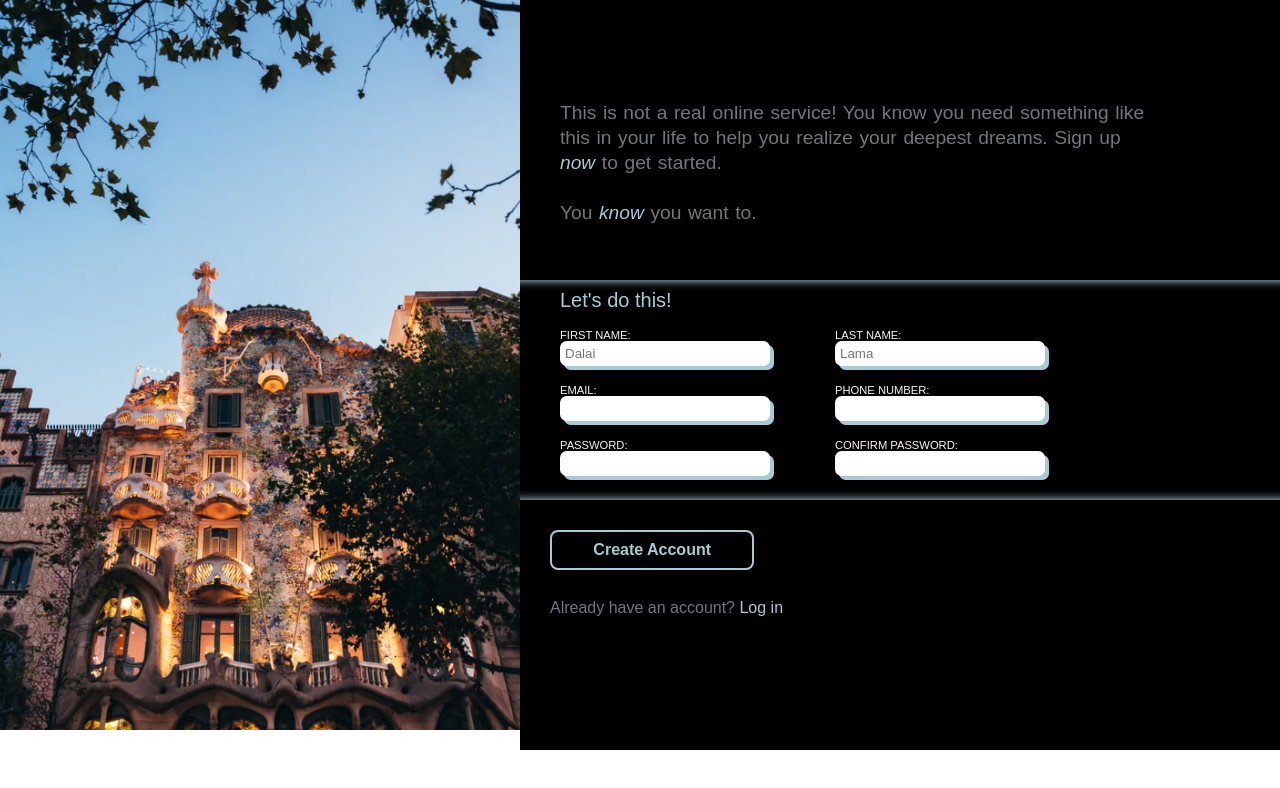
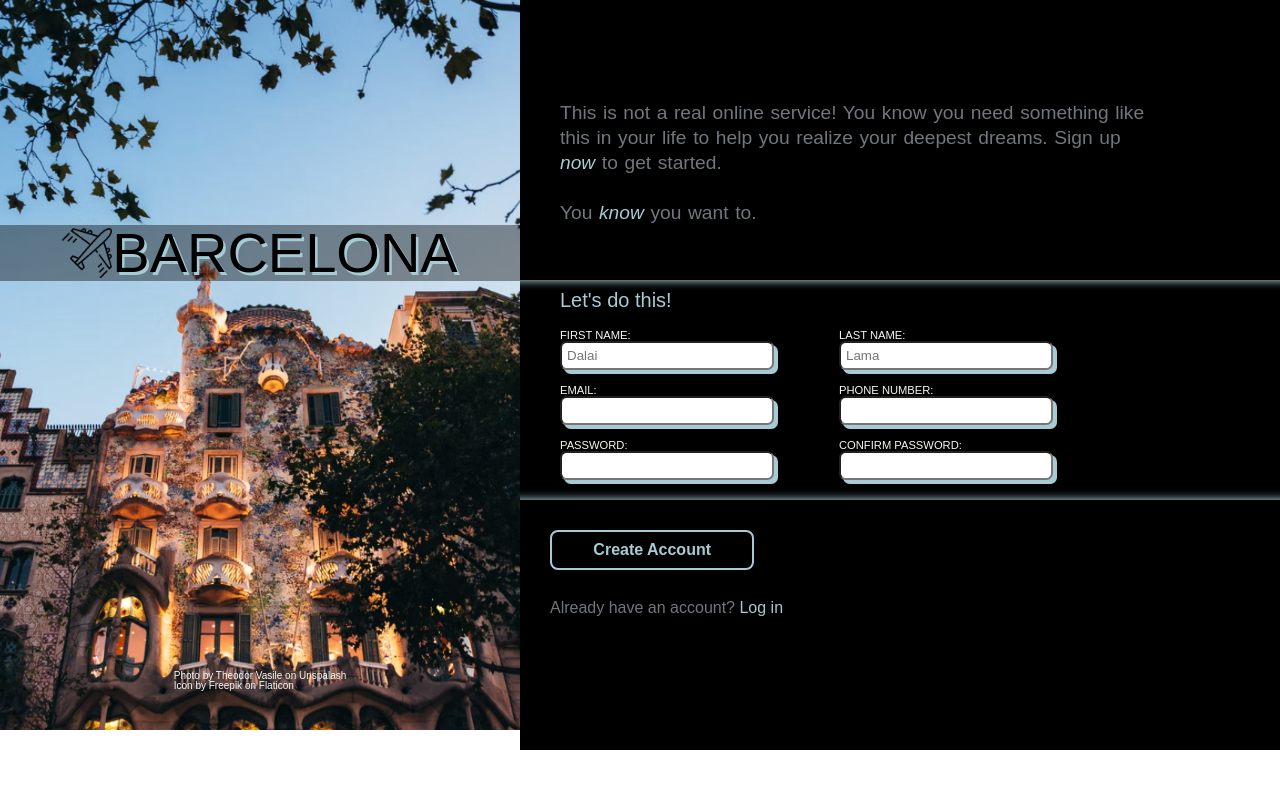
Before and after one commit to sophlanz/sign-up-form, a plain HTML site: page index.html in a window 1280 px wide. Drawn offline with Linux system fonts and the light colour scheme; a web font is replaced by a local one.

Commit message:
added a banner with an icon and title. Added citations for the icon and image. Added a hover effect on the create account button

```diff
--- a/index.html
+++ b/index.html
@@ -13,7 +13,15 @@
 </head>
 <body>
     <div class = container>
-        <div class = "foto"> </div>
+        <div class = "foto">
+            <div id="banner">
+                <img  src = "images/airplane.png"> <h1>BARCELONA</h1>
+            </div>
+            <div id="citation">
+                <a href = "https://unsplash.com/@theodorrr" >Photo by Theodor Vasile on Unspalash</a>
+                <a href="https://www.flaticon.com/free-icons/plane">Icon by Freepik on Flaticon</a>
+            </div>
+        </div>
         <div class = "signup">
             <div class = "top">
                 <p>This is not a real online service! You know you need something like this in your life
@@ -24,7 +32,7 @@
                 </p>
             </div>
             <div class = "middle">
-                <h1>Let's do this!</h1>
+                <h2>Let's do this!</h2>
             <div id= "signupForm">
                 <form action = "" method = "POST" id="formInfo" >
                     <div id = "user_info">
--- a/index.js
+++ b/index.js
@@ -1,4 +1,5 @@
  document.getElementById('passwordConfirm').addEventListener('change', passwordMatch);
+ document.getElementById('password').addEventListener('change', passwordMatch);
  function passwordMatch () {
     const password = document.getElementById("password");
     const passwordConfirm = document.getElementById("passwordConfirm");
--- a/style.css
+++ b/style.css
@@ -56,10 +56,15 @@ body {
 .foto {
     background-image: url("images/bcn.png");
     background-repeat: no-repeat;
-    background-size: cover;
+    background-size:cover;
     overflow:hidden;
     height:730px;
     width:1200px;
+    object-fit:contain;
+
+
+
+
 
 
 }
@@ -122,7 +127,7 @@ body {
     flex-wrap:wrap;
     column-gap:65px;
 }
-h1{
+h2{
     font-size:20px;
     margin-bottom:10px;
     color:#a7cbd5
@@ -131,12 +136,12 @@ input {
     width:200px;
     border-radius:.5em;
     padding:5px;
-    border:0;
     box-shadow: 4px 4px #a7cbd5;
 }
 
 input:invalid {
     border-color:red;
+
 }
 input:focus {
     border-color:#a7cbd5;
@@ -159,6 +164,47 @@ button {
     margin-bottom:30px;
     border: 2px solid #a7cbd5
 }
+button:hover {
+    background-color: #a7cbd5;
+    color:black;
+
+}
 p {
     color:#71777d
 }
+#banner {
+    background-color:rgba(0, 0, 0, 0.4);
+    display:flex;
+    align-items:center;
+    justify-content:center;
+    margin-top:225px;
+
+
+
+}
+img[src="images/airplane.png"] {
+    height:50px;
+    width:50px;
+}
+h1 {
+    color:black;
+    font-size:3.5rem;
+    text-shadow: 2.5px 2.5px #a7cbd5;
+}
+#citation {
+    display:flex;
+    flex-direction:column;
+    flex-wrap:wrap;
+    align-content:center;
+    margin-top:390px;
+    font-size:10px;
+
+
+}
+[href*= "plane"] {
+    color:#f7f6f0;
+
+}
+[href*= "unsplash"] {
+    color:#f7f6f0;
+}
```
Also changed, not shown: images/airplane.png (added), images/mtns.png (deleted), 3 other files.
